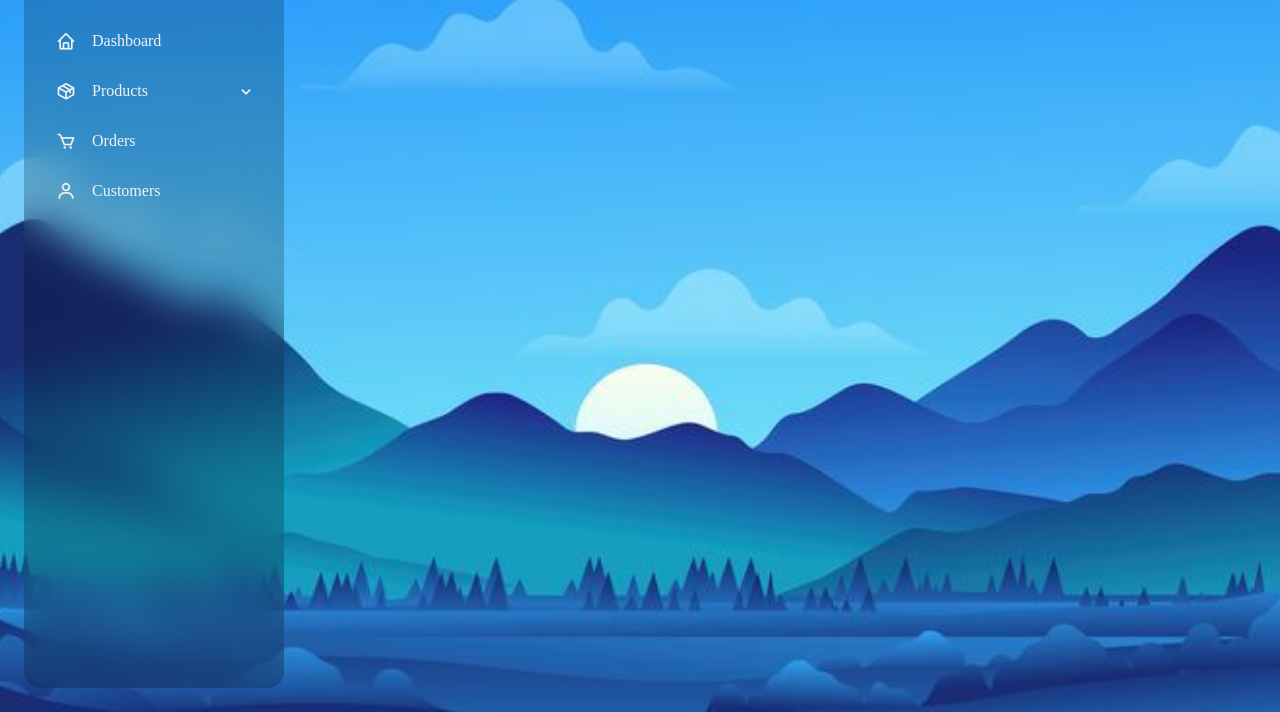
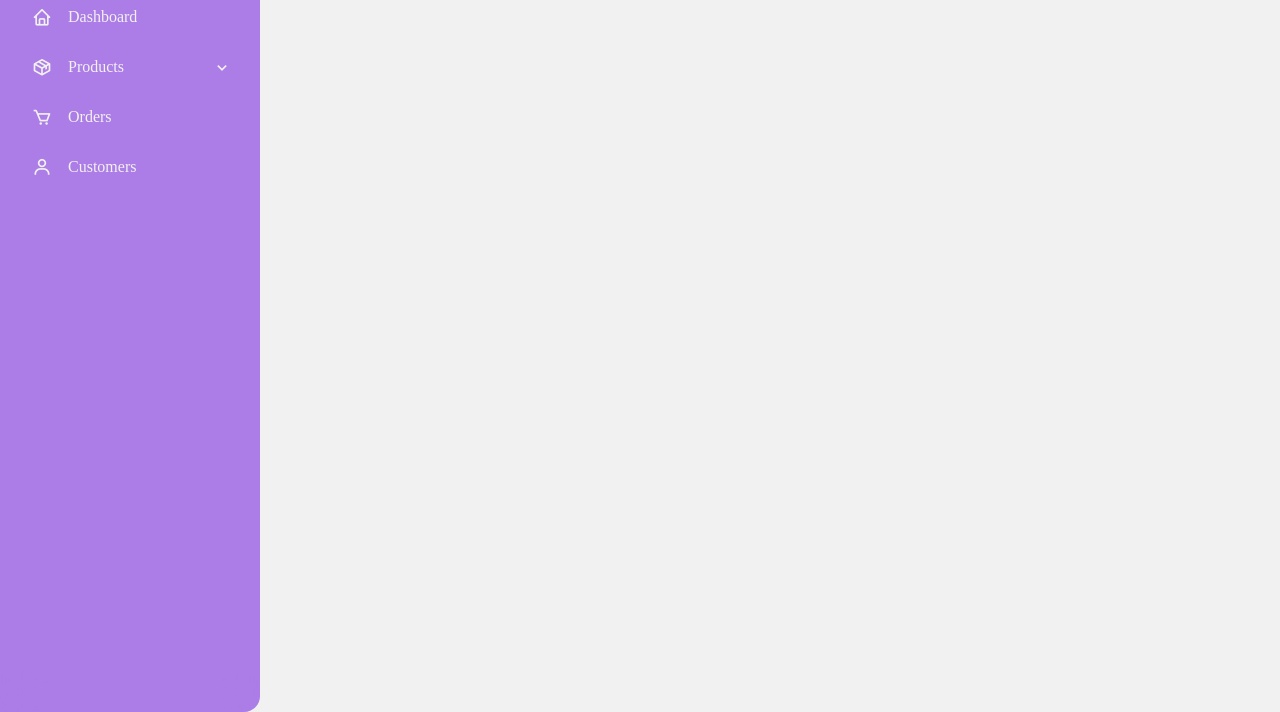
Before and after one commit to Fatazh/DasLet, a plain HTML site: page index.html in a window 1280 px wide. Shown: the part 88-800 px from the top of the page. Drawn offline with nearby package versions, Linux system fonts and the light colour scheme.

Commit message:
Fix: change value css

```diff
--- a/css/style.css
+++ b/css/style.css
@@ -12,7 +12,8 @@
 
 body {
   margin: 0;
-  background-image: url("../assets/images/bg.jpeg");
+  /* background-image: url("../assets/images/bg.jpeg"); */
+  background: var(--main-color);
   background-size: cover;
   background-repeat: no-repeat;
   background-position: 50%;
@@ -32,17 +33,17 @@ button {
 
 .sidebar {
   position: fixed;
-  top: 24px;
-  left: 24px;
-  bottom: 24px;
+  top: 0;
+  left: 0;
+  bottom: 0;
   display: flex;
   flex-direction: column;
   gap: 8px;
   width: 260px;
-  border-radius: 16px;
+  border-radius:0 16px 16px 0;
   padding: 0 16px;
   border: 1px solid rgb(255, 255, 255 / 8%);
-  background: rgb(0 0 0 /20%);
+  background: rgba(103, 6, 221, 0.498);
   backdrop-filter: blur(20px);
   transition: width 0.4s ease;
   overflow: hidden;
```
